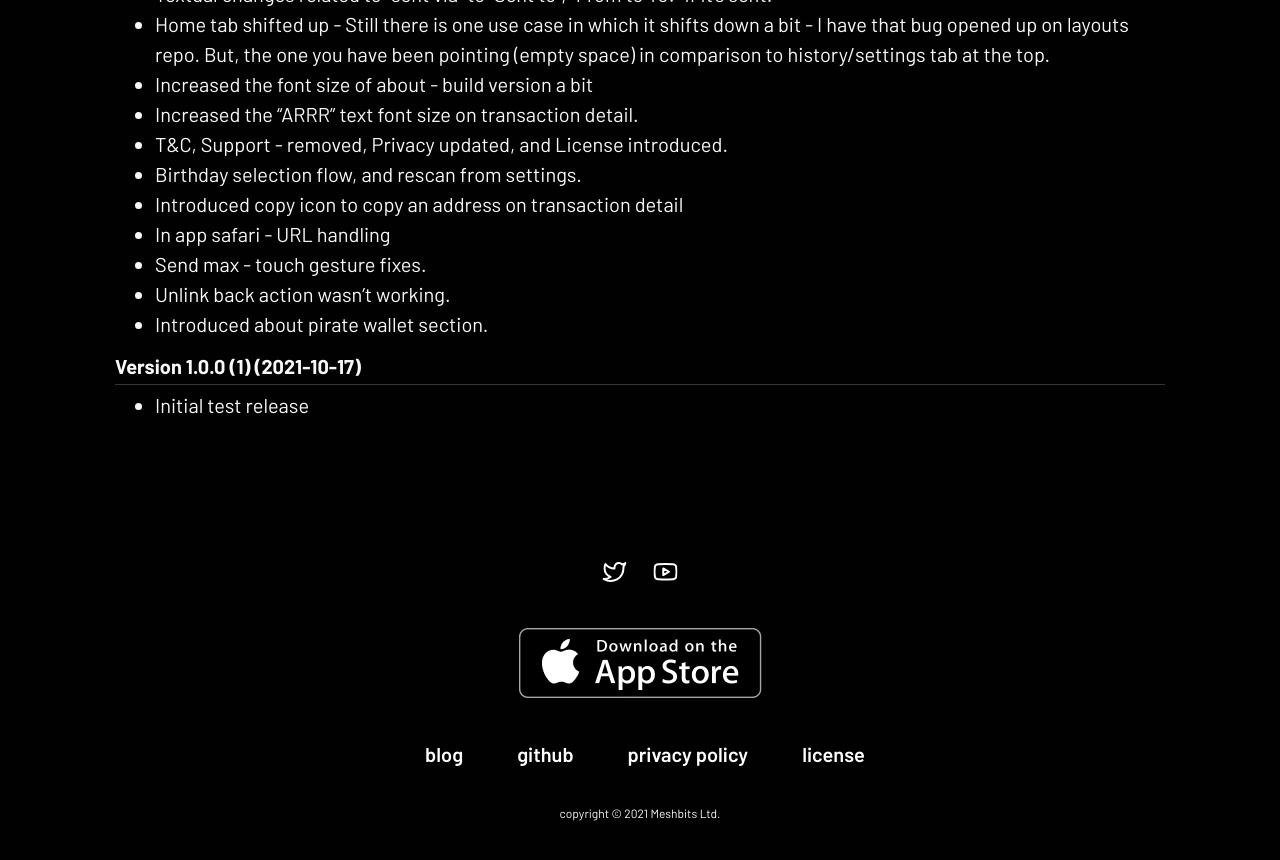
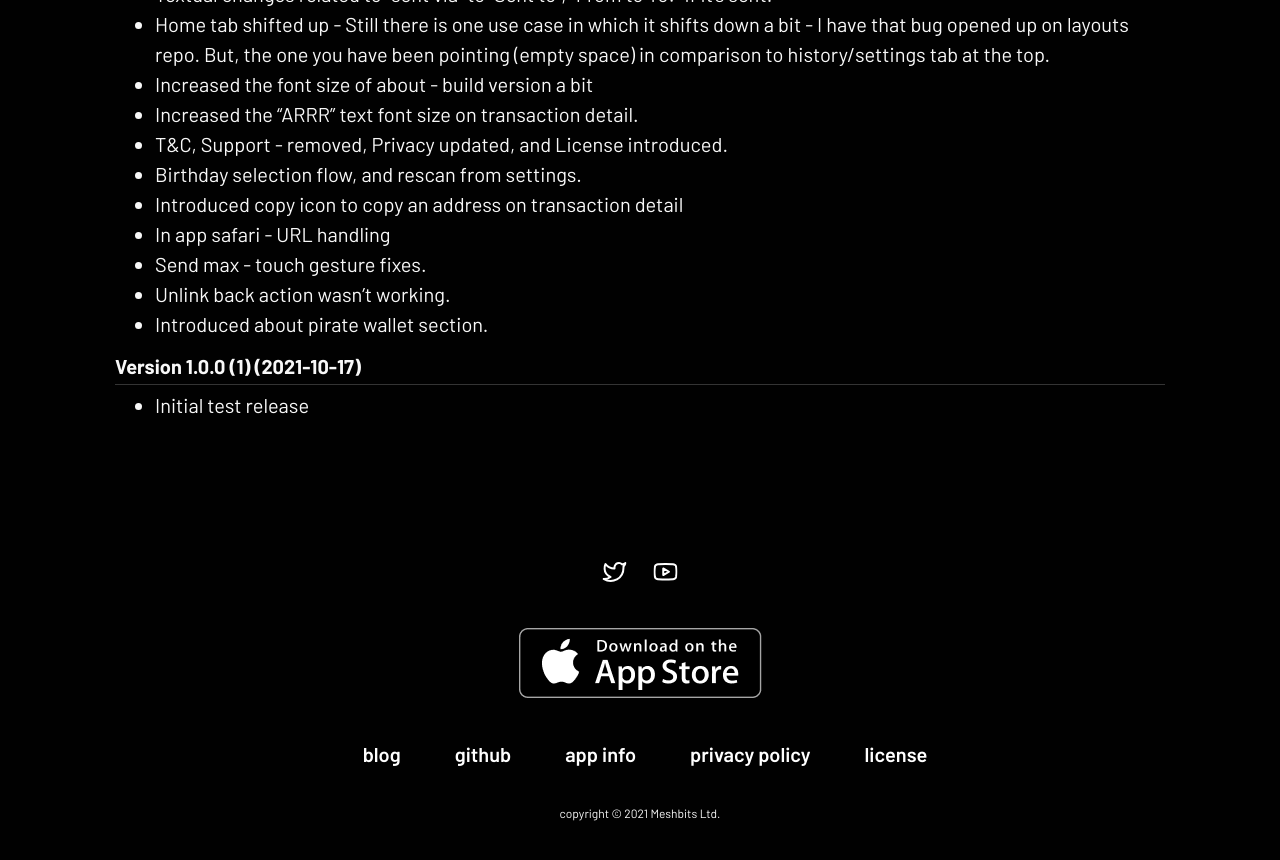
Before and after one commit to Meshbits/piratewallet.github.io, a Jekyll site: the page built from appinfo/index.md, in a window 1280 px wide and 900 px high, scrolled down 3846 px. Shown: the top 860 px of the window. Built offline with Jekyll 4.4.1, drawn with Linux system fonts in a browser that asks for light colours; our own code applies the rules of GitHub Pages for plain Markdown files.

Commit message:
github link update, app info link added to footer

```diff
--- a/_layouts/default.html
+++ b/_layouts/default.html
@@ -25,7 +25,7 @@
         <ul class="menu">
             <li class="logo"><a href="/"> <img src="/assets/images/logo.svg" alt="Pirate Wallet" /></a></li>
             <li class="item"><a href="https://blog.piratewallet.io">blog</a></li>
-            <li class="item"><a href="https://github.com/Meshbits">github</a></li>
+            <li class="item"><a href="https://github.com/Meshbits/pirate-chain-ios-wallet">github</a></li>
             <li class="item"><a href="/appinfo">app info</a></li>
         </ul>
     </nav>
@@ -242,7 +242,8 @@
         </ul>
         <ul class="menu footer-menu">
             <li class="item"><a href="https://blog.piratewallet.io">blog</a></li>
-            <li class="item"><a href="https://github.com/Meshbits">github</a></li>
+            <li class="item"><a href="https://github.com/Meshbits/pirate-chain-ios-wallet">github</a></li>
+            <li class="item"><a href="/appinfo">app info</a></li>
             <li class="item"><a href="https://github.com/Meshbits/pirate-chain-ios-wallet/blob/master/PRIVACY.md">privacy policy</a></li>
             <li class="item"><a href="https://github.com/Meshbits/pirate-chain-ios-wallet/blob/master/LICENSE">license</a></li>
         </ul>
--- a/_layouts/post.html
+++ b/_layouts/post.html
@@ -22,7 +22,7 @@
         <ul class="menu">
             <li class="logo"><a href="/"> <img src="/assets/images/logo.svg" alt="Pirate Wallet" /></a></li>
             <li class="item"><a href="https://blog.piratewallet.io">blog</a></li>
-            <li class="item"><a href="https://github.com/Meshbits">github</a></li>
+            <li class="item"><a href="https://github.com/Meshbits/pirate-chain-ios-wallet">github</a></li>
             <li class="item"><a href="/appinfo">app info</a></li>
         </ul>
     </nav>
@@ -70,11 +70,12 @@
       </ul>
       <ul class="download-btn">
           <!-- <li><a href="#"> <img src="/assets/images/googleplay.png" alt="Download Pirate Wallet on Google Play" /></a></li> -->
-            <li><a href="#"> <img src="/assets/images/appstore.png" alt="Download Pirate Wallet on the App Store" /></a></li>
+          <li><a href="{{ page.ios_app_store }}"> <img src="/assets/images/appstore.png" alt="Download Pirate Wallet on the App Store" /></a></li>
       </ul>
       <ul class="menu footer-menu">
           <li class="item"><a href="https://blog.piratewallet.io">blog</a></li>
-            <li class="item"><a href="https://github.com/Meshbits">github</a></li>
+          <li class="item"><a href="https://github.com/Meshbits/pirate-chain-ios-wallet">github</a></li>
+          <li class="item"><a href="/appinfo">app info</a></li>
           <li class="item"><a href="https://github.com/Meshbits/pirate-chain-ios-wallet/blob/master/PRIVACY.md">privacy policy</a></li>
           <li class="item"><a href="https://github.com/Meshbits/pirate-chain-ios-wallet/blob/master/LICENSE">license</a></li>
       </ul>
```
Also changed, not shown: _layouts/updates.html (+4 -3 lines). Lines whose indentation alone changed are shown as unchanged.
